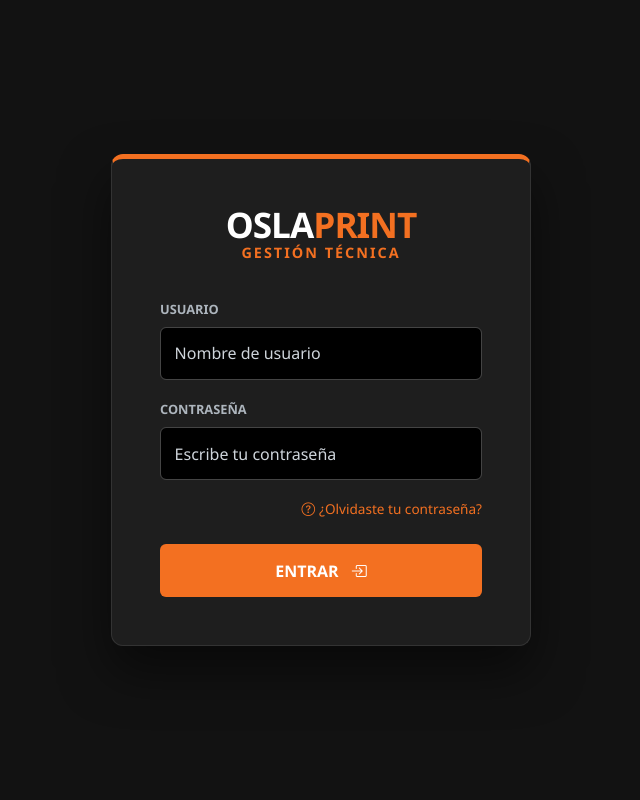
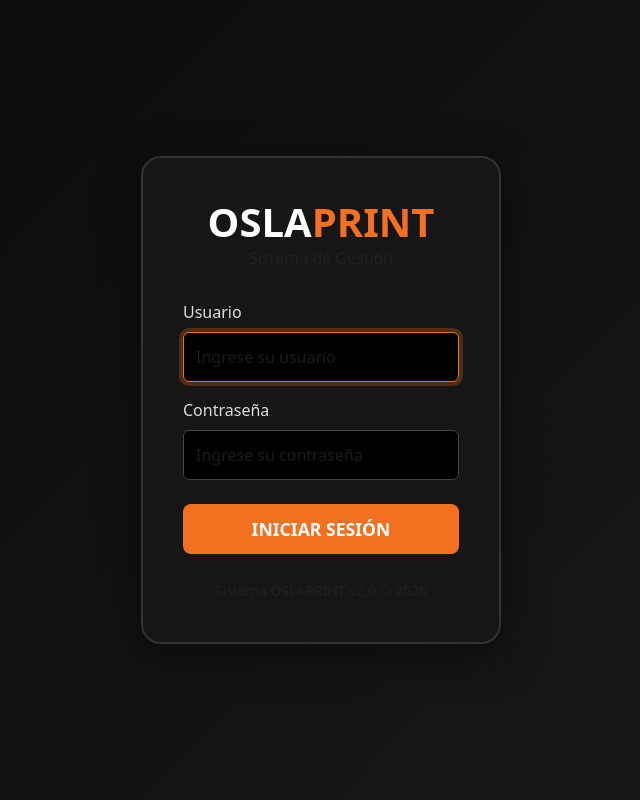
Before and after one commit to nintecdeveloper/Proyecto-Paco, a Flask app: page /login in a window 1280 px wide. Shown: the whole page, without its empty margins (319-959 px from the left). Run offline with Flask 3, Linux system fonts and the light colour scheme.

Commit message:
Add files via upload

```diff
--- a/app.py
+++ b/app.py
@@ -15,7 +15,10 @@ basedir = os.path.abspath(os.path.dirname(__file__))
 
 app = Flask(__name__)
 app.config['SECRET_KEY'] = 'oslaprint_pro_2026_secure_key'
-app.config['SQLALCHEMY_DATABASE_URI'] = 'sqlite:///' + os.path.join(basedir, 'oslaprint.db')
+database_url = os.environ.get('DATABASE_URL', 'sqlite:///' + os.path.join(basedir, 'oslaprint.db'))
+if database_url.startswith('postgres://'):
+    database_url = database_url.replace('postgres://', 'postgresql://', 1)
+app.config['SQLALCHEMY_DATABASE_URI'] = database_url
 app.config['SQLALCHEMY_TRACK_MODIFICATIONS'] = False
 app.config['UPLOAD_FOLDER'] = os.path.join(basedir, 'uploads')
 app.config['MAX_CONTENT_LENGTH'] = 16 * 1024 * 1024  # 16MB max file size
--- a/requirements.txt
+++ b/requirements.txt
@@ -4,3 +4,4 @@ flask-login==0.6.3
 openpyxl==3.1.2
 gunicorn==21.2.0
 werkzeug==3.0.1
+psycopg2-binary==2.9.9
--- a/templates/login.html
+++ b/templates/login.html
@@ -3,217 +3,134 @@
 <head>
     <meta charset="UTF-8">
     <meta name="viewport" content="width=device-width, initial-scale=1.0">
-    <title>OSLAPRINT | Gestión</title>
+    <title>OSLAPRINT | Login</title>
     <link href="https://cdn.jsdelivr.net/npm/bootstrap@5.3.0/dist/css/bootstrap.min.css" rel="stylesheet">
-    <link rel="stylesheet" href="https://cdn.jsdelivr.net/npm/bootstrap-icons@1.10.0/font/bootstrap-icons.css">
     <style>
         :root {
             --osla-orange: #f37021;
-            --osla-dark: #121212;
-            --osla-gray: #1e1e1e;
-            --placeholder-color: #ced4da;
+            --osla-dark: #0a0a0a;
         }
 
         body {
-            background-color: var(--osla-dark);
-            color: #ffffff;
-            height: 100vh;
+            background: linear-gradient(135deg, var(--osla-dark) 0%, #1a1a1a 100%);
+            min-height: 100vh;
             display: flex;
             align-items: center;
             justify-content: center;
-            margin: 0;
-            font-family: 'Segoe UI', sans-serif;
+            color: #fff;
+        }
+
+        .login-container {
+            max-width: 400px;
+            width: 100%;
+            padding: 20px;
         }
 
         .login-card {
-            background: var(--osla-gray);
-            border: 1px solid #333;
-            border-top: 5px solid var(--osla-orange);
-            border-radius: 12px;
-            padding: 3rem;
-            width: 100%;
-            max-width: 420px;
-            box-shadow: 0 25px 50px rgba(0,0,0,0.5);
+            background: #161616;
+            border: 2px solid #333;
+            border-radius: 20px;
+            padding: 40px;
+            box-shadow: 0 10px 40px rgba(0, 0, 0, 0.5);
         }
 
-        .brand-logo {
-            font-weight: 800;
-            font-size: 2.2rem;
-            letter-spacing: -1px;
-            line-height: 1;
+        .logo {
+            text-align: center;
+            margin-bottom: 30px;
         }
-        .brand-logo span { color: var(--osla-orange); }
 
-        .sub-brand {
+        .logo h1 {
+            font-size: 2.5rem;
+            font-weight: bold;
+            color: #fff;
+            margin: 0;
+        }
+
+        .logo span {
             color: var(--osla-orange);
-            font-weight: 700;
-            text-transform: uppercase;
-            letter-spacing: 2px;
-            font-size: 0.9rem;
-            margin-bottom: 2rem;
+        }
+
+        .form-control {
+            background: #000;
+            border: 1px solid #444;
+            color: #fff;
+            padding: 12px;
+            font-size: 1rem;
+        }
+
+        .form-control:focus {
+            background: #000;
+            border-color: var(--osla-orange);
+            color: #fff;
+            box-shadow: 0 0 0 0.25rem rgba(243, 112, 33, 0.25);
+        }
+
+        .btn-login {
+            background: var(--osla-orange);
+            border: none;
+            color: white;
+            font-weight: bold;
+            padding: 12px;
+            width: 100%;
+            font-size: 1.1rem;
+            border-radius: 8px;
+            transition: all 0.3s;
+        }
+
+        .btn-login:hover {
+            background: #d96420;
+            transform: translateY(-2px);
+            box-shadow: 0 5px 15px rgba(243, 112, 33, 0.4);
         }
 
         .form-label {
-            color: #adb5bd;
-            font-size: 0.8rem;
-            font-weight: 600;
-            margin-bottom: 0.5rem;
-        }
-
-        .form-control {
-            background-color: #000;
-            border: 1px solid #444;
-            color: #fff;
-            padding: 0.85rem;
-        }
-
-        .form-control::placeholder {
-            color: var(--placeholder-color);
-            opacity: 1;
-        }
-
-        .form-control:focus {
-            background-color: #000;
-            border-color: var(--osla-orange);
-            box-shadow: 0 0 0 0.25rem rgba(243, 112, 33, 0.2);
-            color: #fff;
-        }
-
-        .btn-osla {
-            background-color: var(--osla-orange);
-            border: none;
-            color: white;
-            font-weight: bold;
-            padding: 0.9rem;
-            text-transform: uppercase;
-            transition: 0.3s;
-        }
-
-        .btn-osla:hover {
-            background-color: #d95d14;
-            transform: scale(1.02);
-            color: white;
-        }
-
-        .alert {
-            background-color: rgba(220, 53, 69, 0.2);
-            border: 1px solid #dc3545;
-            color: #ff8787;
-            font-size: 0.9rem;
-        }
-
-        .alert-success {
-            background-color: rgba(25, 135, 84, 0.2);
-            border: 1px solid #198754;
-            color: #75ff9e;
-        }
-
-        .forgot-password-link {
-            color: var(--osla-orange);
-            text-decoration: none;
-            font-size: 0.85rem;
-            transition: 0.2s;
-        }
-
-        .forgot-password-link:hover {
-            color: #d95d14;
-            text-decoration: underline;
-        }
-
-        .back-to-login {
-            color: #adb5bd;
-            cursor: pointer;
-            font-size: 0.9rem;
-            transition: 0.2s;
-        }
-
-        .back-to-login:hover {
-            color: var(--osla-orange);
+            color: #ddd;
+            font-weight: 500;
+            margin-bottom: 8px;
         }
     </style>
 </head>
 <body>
-
-    <div class="login-card text-center">
-        <div class="mb-4">
-            <div class="brand-logo">OSLA<span>PRINT</span></div>
-            <div class="sub-brand">Gestión Técnica</div>
+    <div class="login-container">
+        <div class="login-card">
+            <div class="logo">
+                <h1>OSLA<span>PRINT</span></h1>
+                <p class="text-muted mb-0">Sistema de Gestión</p>
             </div>
 
             {% with messages = get_flashed_messages(with_categories=true) %}
               {% if messages %}
                 {% for category, message in messages %}
-              <div class="alert alert-{{ category }} alert-dismissible fade show text-start" role="alert">
-                <i class="bi bi-{% if category == 'success' %}check-circle{% else %}exclamation-circle{% endif %}-fill me-2"></i>
+                  <div class="alert alert-{{ category }} alert-dismissible fade show">
                     {{ message }}
+                    <button type="button" class="btn-close btn-close-white" data-bs-dismiss="alert"></button>
                   </div>
                 {% endfor %}
               {% endif %}
             {% endwith %}
 
-        <!-- Formulario de Login -->
-        <form method="POST" action="/login" id="loginForm">
-            <div class="mb-3 text-start">
-                <label class="form-label">USUARIO</label>
-                <input type="text" name="username" class="form-control" placeholder="Nombre de usuario" required>
+            <form method="POST" action="/login">
+                <div class="mb-3">
+                    <label class="form-label">Usuario</label>
+                    <input type="text" name="username" class="form-control" placeholder="Ingrese su usuario" required autofocus>
                 </div>
-            <div class="mb-3 text-start">
-                <label class="form-label">CONTRASEÑA</label>
-                <input type="password" name="password" class="form-control" placeholder="Escribe tu contraseña" required>
+
+                <div class="mb-4">
+                    <label class="form-label">Contraseña</label>
+                    <input type="password" name="password" class="form-control" placeholder="Ingrese su contraseña" required>
                 </div>
-            <div class="mb-4 text-end">
-                <a href="#" class="forgot-password-link" onclick="showForgotPassword(); return false;">
-                    <i class="bi bi-question-circle me-1"></i>¿Olvidaste tu contraseña?
-                </a>
-            </div>
-            <button type="submit" class="btn btn-osla w-100">
-                Entrar <i class="bi bi-box-arrow-in-right ms-2"></i>
-            </button>
+
+                <button type="submit" class="btn-login">INICIAR SESIÓN</button>
             </form>
 
-        <!-- Formulario de Recuperación de Contraseña -->
-        <form method="POST" action="/forgot_password" id="forgotPasswordForm" style="display: none;">
-            <div class="mb-3 text-start">
-                <label class="form-label">CORREO ELECTRÓNICO</label>
-                <input type="email" name="email" class="form-control" placeholder="tu@email.com" required>
+            <div class="text-center mt-4">
+                <small class="text-muted">
+                    Sistema OSLAPRINT v2.0 © 2026
+                </small>
             </div>
-            <div class="mb-3 text-start">
-                <p class="text-muted small mb-0">
-                    <i class="bi bi-info-circle me-1"></i>
-                    Te enviaremos un enlace para restablecer tu contraseña
-                </p>
         </div>
-            <button type="submit" class="btn btn-osla w-100 mb-3">
-                Enviar enlace <i class="bi bi-envelope ms-2"></i>
-            </button>
-            <div class="text-center">
-                <span class="back-to-login" onclick="showLogin()">
-                    <i class="bi bi-arrow-left me-1"></i>Volver al login
-                </span>
-            </div>
-        </form>
     </div>
 
     <script src="https://cdn.jsdelivr.net/npm/bootstrap@5.3.0/dist/js/bootstrap.bundle.min.js"></script>
-    <script>
-        function showForgotPassword() {
-            document.getElementById('loginForm').style.display = 'none';
-            document.getElementById('forgotPasswordForm').style.display = 'block';
-        }
-
-        function showLogin() {
-            document.getElementById('loginForm').style.display = 'block';
-            document.getElementById('forgotPasswordForm').style.display = 'none';
-        }
-
-        // Cerrar alertas automáticamente después de 8 segundos
-        setTimeout(function() {
-            const alerts = document.querySelectorAll('.alert');
-            alerts.forEach(alert => {
-                const bsAlert = new bootstrap.Alert(alert);
-                bsAlert.close();
-            });
-        }, 8000);
-    </script>
 </body>
 </html>
```
Also changed, not shown: templates/admin_panel.html (+10 -6 lines), templates/tech_panel.html (+7 -5 lines). Lines whose indentation alone changed are shown as unchanged.
